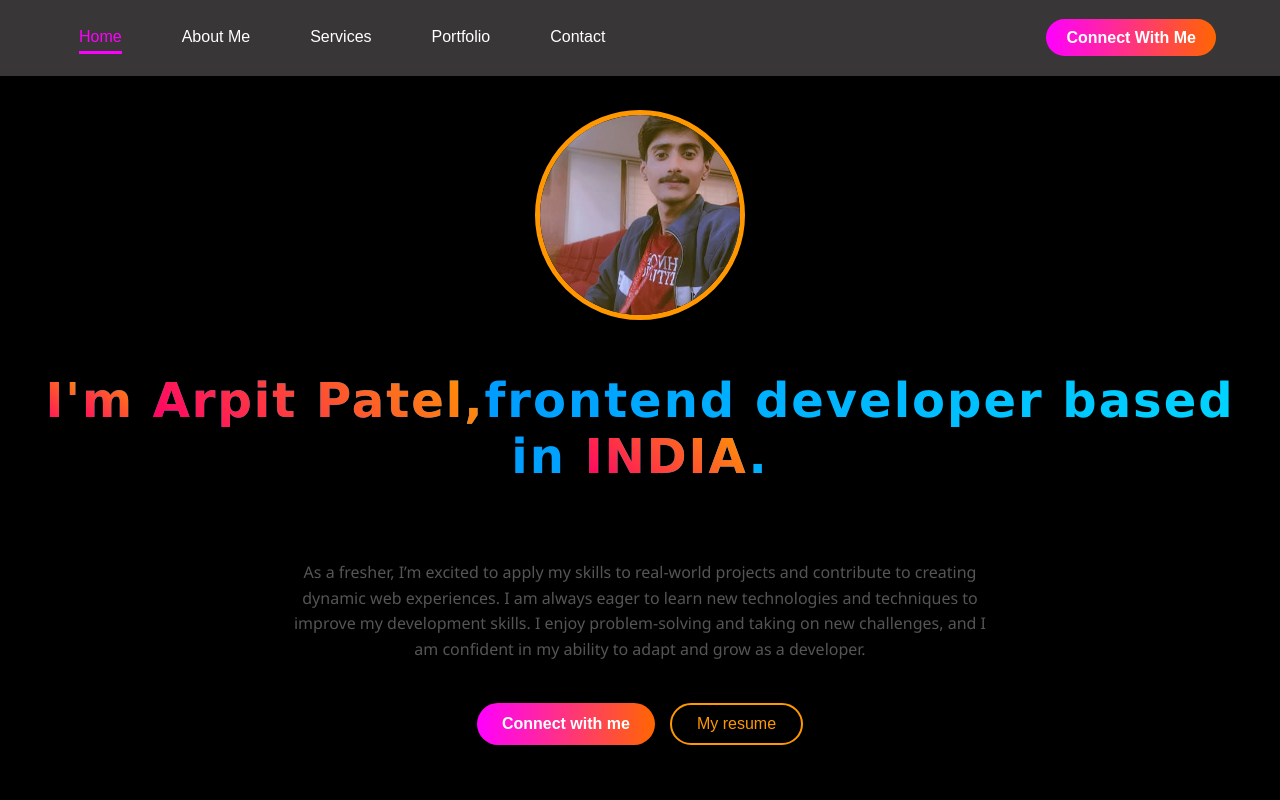
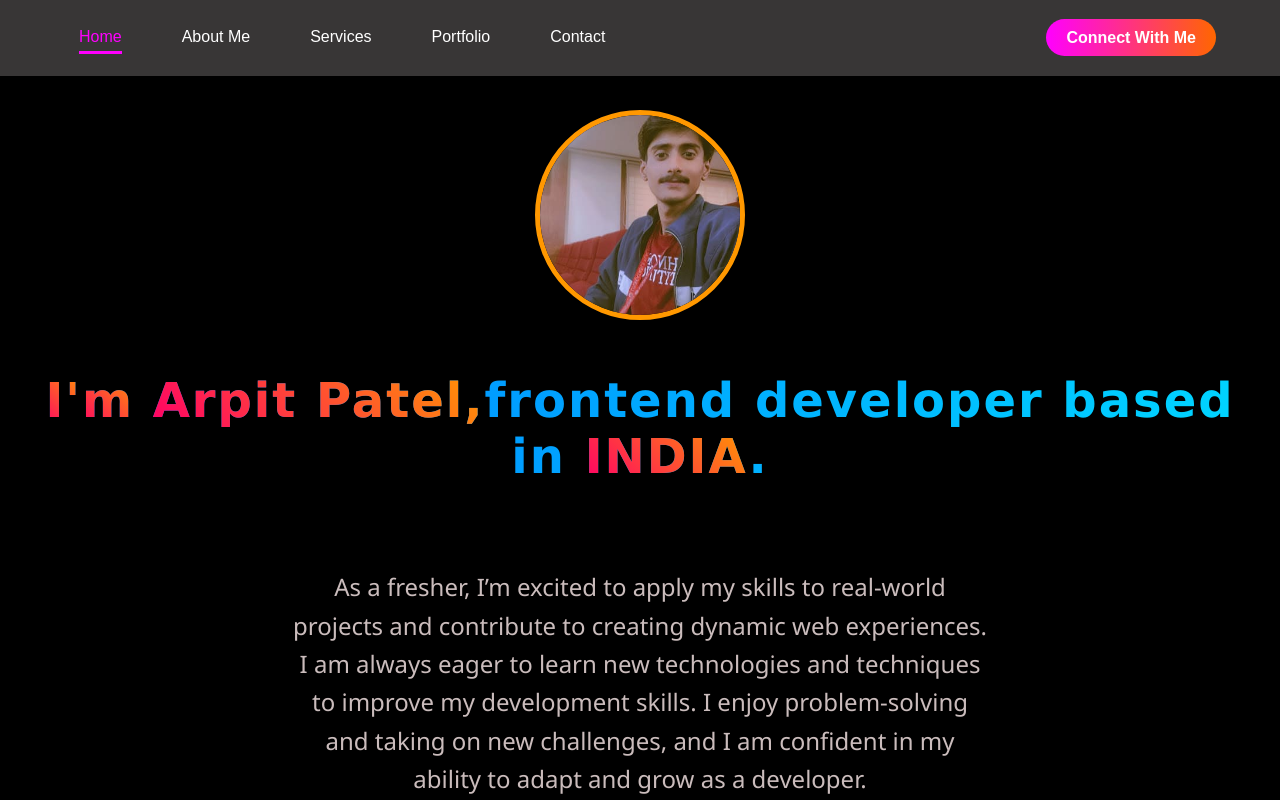
Before and after one commit to arpit7s/MyPortfolio, a React (Vite) app: page / in a window 1280 px wide. Shown: the top 800 px of the page. Built offline with nearby package versions, Linux system fonts and the light colour scheme.

Commit message:
font color and size changes

```diff
--- a/src/components/About/About.jsx
+++ b/src/components/About/About.jsx
@@ -18,7 +18,7 @@ const About = () => {
           </div>
           <div className="right">
             <div className="content-section">
-              <p>
+              <p id="desc">
                 My passion for frontend development is not only reflected in my
                 extensive experience but also in the enthusiasm and dedication I bring
                 to each project.
--- a/src/components/Contact/Contact.jsx
+++ b/src/components/Contact/Contact.jsx
@@ -12,6 +12,9 @@ function Contact() {
     event.preventDefault();
     // Handle form submission here, e.g., send data to a server
     alert('Form submitted', { name, email, message });
+    setName('');
+    setEmail('');
+    setMessage('');
   };
 
   return (
--- a/src/components/Home/Home.css
+++ b/src/components/Home/Home.css
@@ -1,10 +1,3 @@
-.container {
-  width: 100%;
-  margin: 0 auto;
-  padding: 60px 20px;
-  text-align: center;
-}
-
 .content {
   display: flex;
   flex-direction: column;
@@ -55,14 +48,17 @@ h1 {
 }
 
 p {
-  font-size: 1rem;
-  color: #555;
+
+  color: #555 ;
   line-height: 1.8;
   max-width: 700px;
   margin-bottom: 20px;
   font-family: 'Segoe UI', Tahoma, Geneva, Verdana, sans-serif;
 }
-
+#desc{
+  font-size: 1.5rem;
+  color: rgb(202, 188, 188) !important;
+}
 .buttons {
   display: flex;
   flex-wrap: wrap;
--- a/src/components/Home/Home.jsx
+++ b/src/components/Home/Home.jsx
@@ -16,7 +16,7 @@ function Home() {
           <span class="text">frontend developer based in </span><span class="highlight">INDIA</span>.
         </h1>
 
-        <p>
+        <p id="desc">
           As a fresher, I’m excited to apply my skills to real-world projects
           and contribute to creating dynamic web experiences. I am always eager
           to learn new technologies and techniques to improve my development skills.
```
